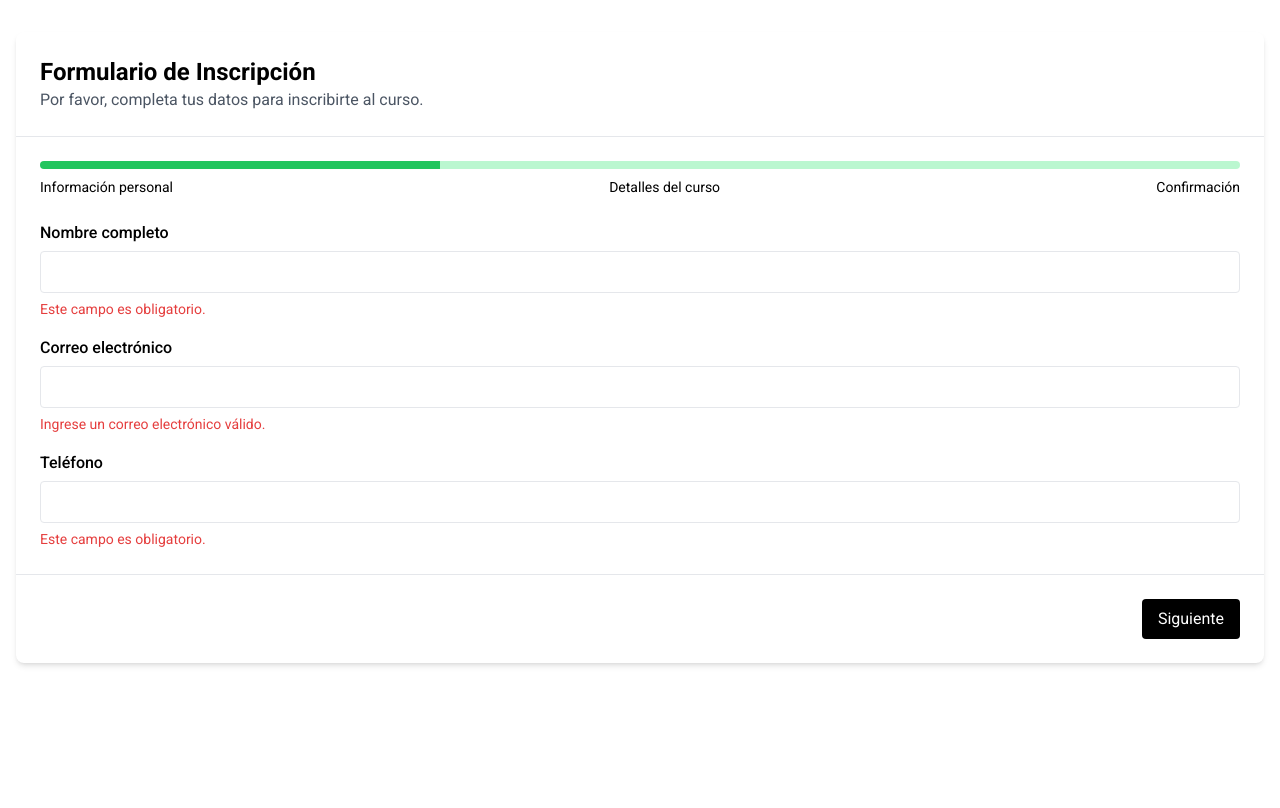
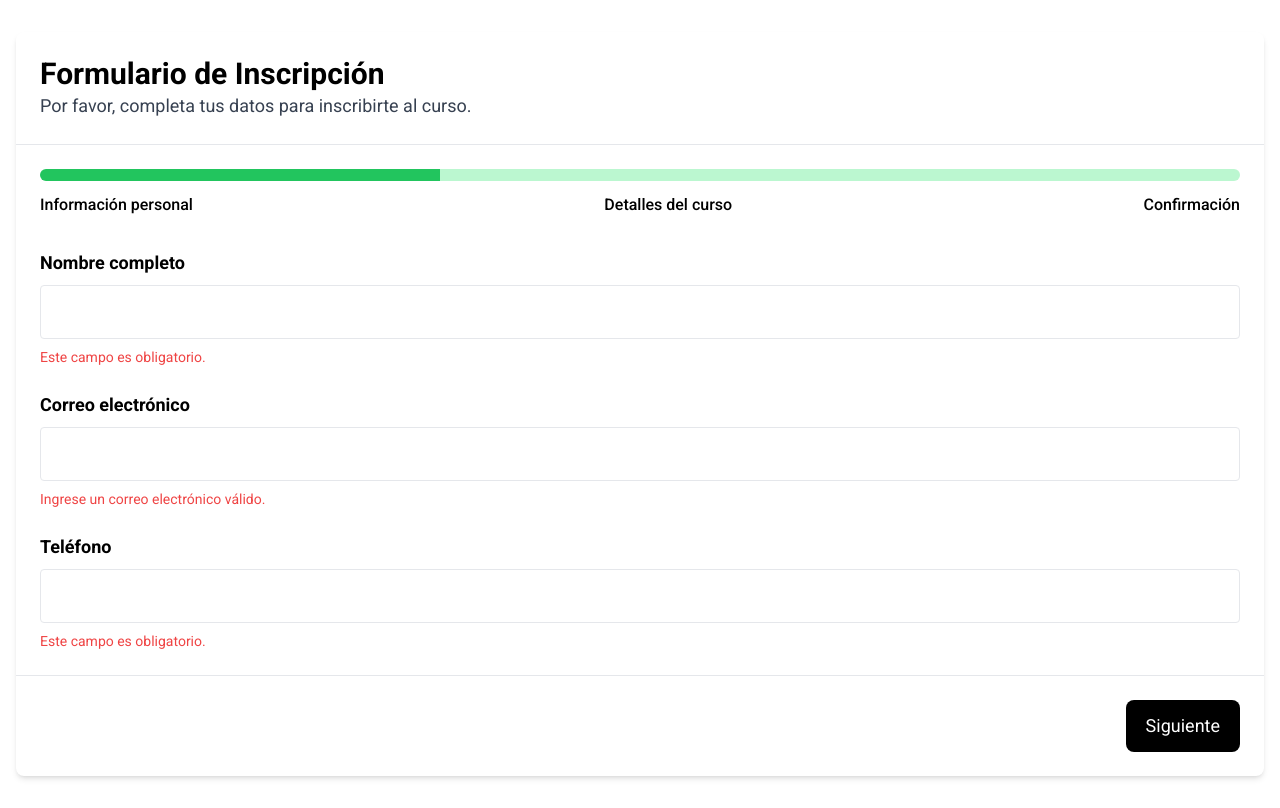
Before and after one commit to Luciano-Badilla/cursos_enfermeria, a plain HTML site: page sub_pages/inscription.html in a window 1280 px wide. Both pictures are taken after a click on the button "Siguiente". Drawn offline with nearby package versions, Linux system fonts and the light colour scheme.

Commit message:
Update inscription.html

```diff
--- a/sub_pages/inscription.html
+++ b/sub_pages/inscription.html
@@ -29,95 +29,59 @@
     <div class="container mx-0 px-4 py-8 w-full">
         <div class="bg-white shadow-md rounded-lg w-full flex flex-col">
             <div class="p-6 border-b flex-grow">
-                <h2 class="text-2xl font-bold">Formulario de Inscripción</h2>
-                <p class="text-gray-600">Por favor, completa tus datos para inscribirte al curso.</p>
+                <h2 class="text-3xl font-bold">Formulario de Inscripción</h2>
+                <p class="text-gray-700 text-lg">Por favor, completa tus datos para inscribirte al curso.</p>
             </div>
             <div class="flex-grow p-6 overflow-auto">
-                <div class="mb-6">
-                    <div class="flex justify-between mb-2">
-                        <div id="progress-step-1" class="w-1/3 h-2 rounded-l-full bg-green-500"></div>
-                        <div id="progress-step-2" class="w-1/3 h-2 bg-green-200"></div>
-                        <div id="progress-step-3" class="w-1/3 h-2 rounded-r-full bg-green-200"></div>
+                <div class="mb-8">
+                    <div class="flex justify-between mb-3">
+                        <div id="progress-step-1" class="w-1/3 h-3 rounded-l-full bg-green-500"></div>
+                        <div id="progress-step-2" class="w-1/3 h-3 bg-green-200"></div>
+                        <div id="progress-step-3" class="w-1/3 h-3 rounded-r-full bg-green-200"></div>
                     </div>
-                    <div class="flex justify-between text-sm">
+                    <div class="flex justify-between text-base font-medium">
                         <span>Información personal</span>
                         <span>Detalles del curso</span>
                         <span>Confirmación</span>
                     </div>
                 </div>
                 <form id="inscripcion-form" novalidate>
-                    <div id="step-1" class="space-y-4">
-                        <div class="flex flex-col space-y-1.5">
-                            <label for="nombre" class="font-medium">Nombre completo</label>
-                            <input id="nombre" name="nombre" type="text" class="border rounded px-3 py-2 w-full" required>
-                            <p class="error-message" id="error-nombre">Este campo es obligatorio.</p>
+                    <div id="step-1" class="space-y-6">
+                        <div class="flex flex-col space-y-2">
+                            <label for="nombre" class="font-semibold text-lg">Nombre completo</label>
+                            <input id="nombre" name="nombre" type="text" class="border rounded px-4 py-3 w-full text-lg"
+                                required>
+                            <p class="error-message text-sm text-red-500" id="error-nombre">Este campo es obligatorio.
+                            </p>
                         </div>
-                        <div class="flex flex-col space-y-1.5">
-                            <label for="email" class="font-medium">Correo electrónico</label>
-                            <input id="email" name="email" type="email" class="border rounded px-3 py-2 w-full" required>
-                            <p class="error-message" id="error-email">Ingrese un correo electrónico válido.</p>
+                        <div class="flex flex-col space-y-2">
+                            <label for="email" class="font-semibold text-lg">Correo electrónico</label>
+                            <input id="email" name="email" type="email" class="border rounded px-4 py-3 w-full text-lg"
+                                required>
+                            <p class="error-message text-sm text-red-500" id="error-email">Ingrese un correo electrónico
+                                válido.</p>
                         </div>
-                        <div class="flex flex-col space-y-1.5">
-                            <label for="telefono" class="font-medium">Teléfono</label>
-                            <input id="telefono" name="telefono" type="tel" class="border rounded px-3 py-2 w-full" required>
-                            <p class="error-message" id="error-telefono">Este campo es obligatorio.</p>
+                        <div class="flex flex-col space-y-2">
+                            <label for="telefono" class="font-semibold text-lg">Teléfono</label>
+                            <input id="telefono" name="telefono" type="tel"
+                                class="border rounded px-4 py-3 w-full text-lg" required>
+                            <p class="error-message text-sm text-red-500" id="error-telefono">Este campo es obligatorio.
+                            </p>
                         </div>
                     </div>
-                    <div id="step-2" class="space-y-4 hidden">
-                        <div class="flex flex-col space-y-1.5">
-                            <label for="fechaNacimiento" class="font-medium">Fecha de nacimiento</label>
-                            <input id="fechaNacimiento" name="fechaNacimiento" type="date" class="border rounded px-3 py-2 w-full" required>
-                            <p class="error-message" id="error-fechaNacimiento">Este campo es obligatorio.</p>
-                        </div>
-                        <div class="flex flex-col space-y-1.5">
-                            <label class="font-medium">Género</label>
-                            <div class="flex items-center space-x-2">
-                                <input type="radio" id="masculino" name="genero" value="masculino" class="form-radio" required>
-                                <label for="masculino">Masculino</label>
-                            </div>
-                            <div class="flex items-center space-x-2">
-                                <input type="radio" id="femenino" name="genero" value="femenino" class="form-radio" required>
-                                <label for="femenino">Femenino</label>
-                            </div>
-                            <div class="flex items-center space-x-2">
-                                <input type="radio" id="otro" name="genero" value="otro" class="form-radio" required>
-                                <label for="otro">Otro</label>
-                            </div>
-                            <p class="error-message" id="error-genero">Seleccione una opción.</p>
-                        </div>
-                    </div>
-                    <div id="step-3" class="space-y-4 hidden">
-                        <div class="flex flex-col space-y-1.5">
-                            <label for="nivelEducacion" class="font-medium">Nivel de educación</label>
-                            <select id="nivelEducacion" name="nivelEducacion" class="border rounded px-3 py-2 w-full" required>
-                                <option value="">Selecciona tu nivel de educación</option>
-                                <option value="secundaria">Secundaria</option>
-                                <option value="tecnico">Técnico</option>
-                                <option value="universitario">Universitario</option>
-                                <option value="posgrado">Posgrado</option>
-                            </select>
-                            <p class="error-message" id="error-nivelEducacion">Este campo es obligatorio.</p>
-                        </div>
-                        <div class="flex flex-col space-y-1.5">
-                            <label for="experienciaPrevia" class="font-medium">Experiencia previa en enfermería</label>
-                            <input id="experienciaPrevia" name="experienciaPrevia" type="text" class="border rounded px-3 py-2 w-full" placeholder="Describe brevemente tu experiencia">
-                        </div>
-                    </div>
+                    <!-- Step 2 y Step 3 siguen el mismo formato -->
                 </form>
             </div>
             <div class="p-6 border-t">
                 <div class="flex justify-between w-full">
-                    <button id="prev-button" class="bg-gray-200 text-gray-700 px-4 py-2 rounded hidden">Anterior</button>
-                    <button id="next-button" class="bg-black text-white px-4 py-2 rounded ml-auto">Siguiente</button>
+                    <button id="prev-button"
+                        class="bg-gray-300 text-gray-800 px-5 py-3 rounded-lg text-lg hidden">Anterior</button>
+                    <button id="next-button"
+                        class="bg-black text-white px-5 py-3 rounded-lg text-lg ml-auto">Siguiente</button>
                 </div>
             </div>
         </div>
     </div>
-
-
-
-
-
 
     <script>
         let currentStep = 1;
```
